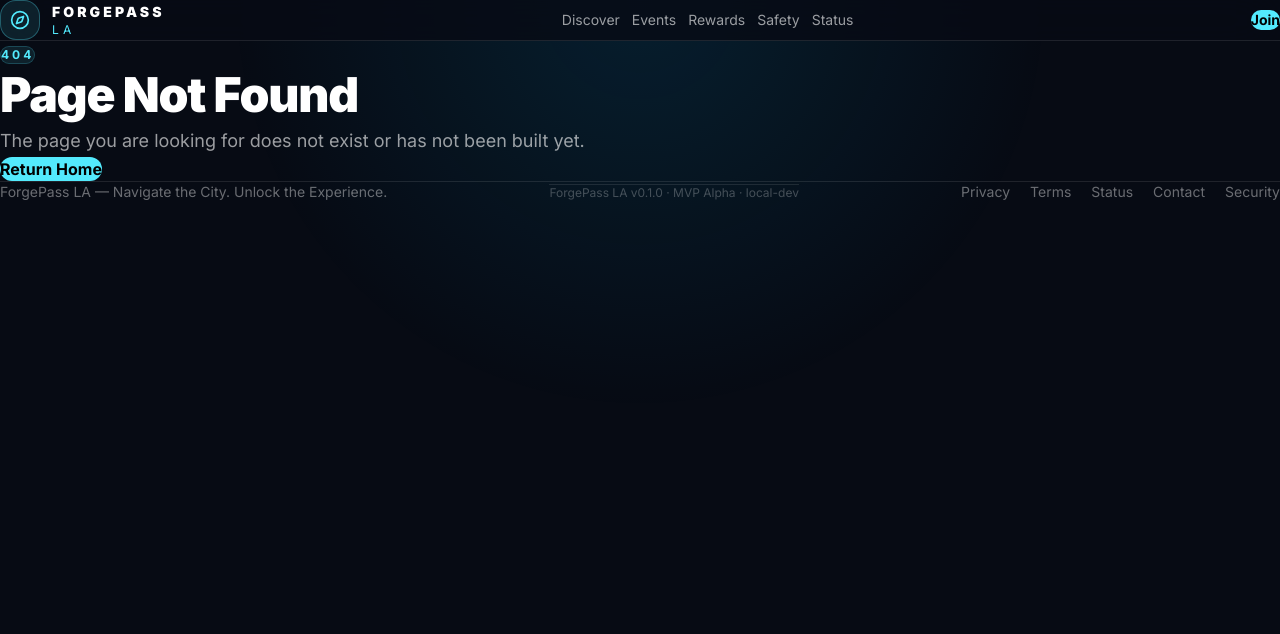
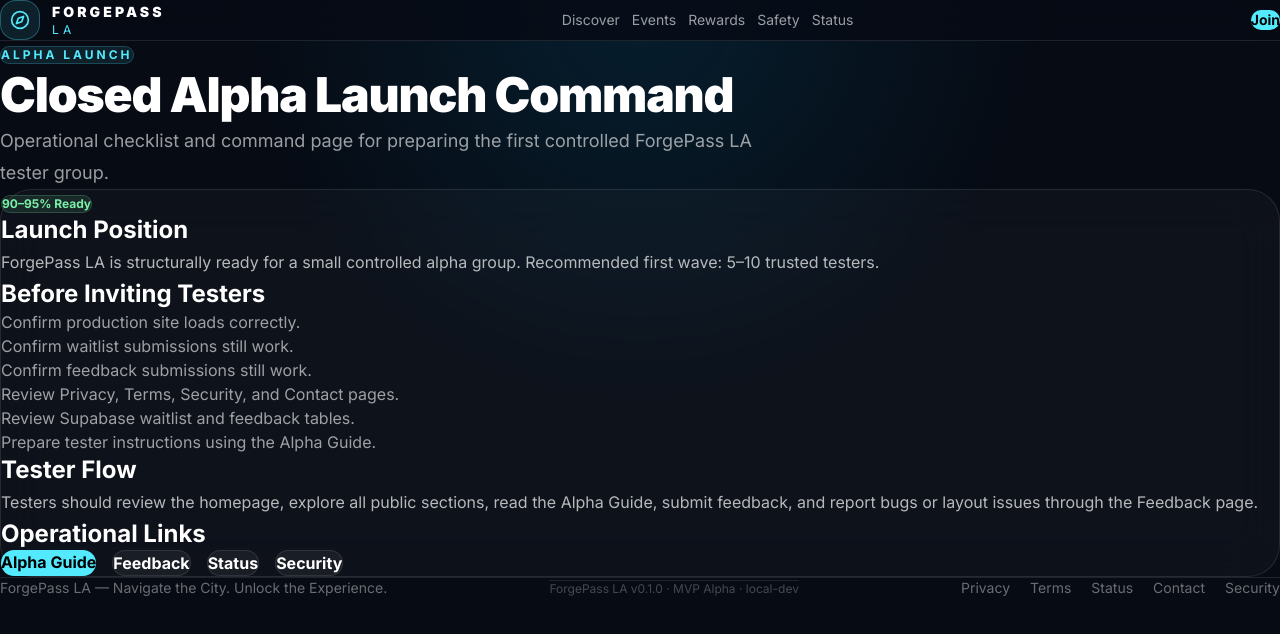
Before and after one commit to Oatskillua/forgepass-la, a React (Vite) app: page /alpha-launch in a window 1280 px wide. Shown: the top 634 px of the page. Built offline with nearby package versions, Linux system fonts and the light colour scheme.

Commit message:
Add alpha launch command route

```diff
--- a/src/config/routeMeta.js
+++ b/src/config/routeMeta.js
@@ -47,4 +47,8 @@ export const routeMeta = {
   title: 'Alpha Tester Guide',
   description: 'ForgePass LA alpha testing guidance and expectations.',
   },
+  '/alpha-launch': {
+  title: 'Alpha Launch',
+  description: 'ForgePass LA closed alpha launch command page.',
+  },
 }
--- /dev/null
+++ b/src/pages/AlphaLaunch.jsx
@@ -0,0 +1,97 @@
+import { Link } from 'react-router-dom'
+
+import PageShell from '../components/PageShell'
+import PageModule from '../components/PageModule'
+import Badge from '../components/Badge'
+
+export default function AlphaLaunch() {
+  return (
+    <PageShell
+      eyebrow="Alpha Launch"
+      title="Closed Alpha Launch Command"
+      subtitle="Operational checklist and command page for preparing the first controlled ForgePass LA tester group."
+    >
+      <PageModule>
+        <div className="space-y-10 text-white/70">
+          <section>
+            <Badge tone="green" className="mb-5">
+              90–95% Ready
+            </Badge>
+
+            <h2 className="text-2xl font-bold text-white">
+              Launch Position
+            </h2>
+
+            <p className="mt-4 leading-8">
+              ForgePass LA is structurally ready for a small controlled alpha
+              group. Recommended first wave: 5–10 trusted testers.
+            </p>
+          </section>
+
+          <section>
+            <h2 className="text-2xl font-bold text-white">
+              Before Inviting Testers
+            </h2>
+
+            <ul className="mt-6 space-y-3 text-white/60">
+              <li>Confirm production site loads correctly.</li>
+              <li>Confirm waitlist submissions still work.</li>
+              <li>Confirm feedback submissions still work.</li>
+              <li>Review Privacy, Terms, Security, and Contact pages.</li>
+              <li>Review Supabase waitlist and feedback tables.</li>
+              <li>Prepare tester instructions using the Alpha Guide.</li>
+            </ul>
+          </section>
+
+          <section>
+            <h2 className="text-2xl font-bold text-white">
+              Tester Flow
+            </h2>
+
+            <p className="mt-4 leading-8">
+              Testers should review the homepage, explore all public sections,
+              read the Alpha Guide, submit feedback, and report bugs or layout
+              issues through the Feedback page.
+            </p>
+          </section>
+
+          <section>
+            <h2 className="text-2xl font-bold text-white">
+              Operational Links
+            </h2>
+
+            <div className="mt-6 flex flex-wrap gap-4">
+              <Link
+                to="/alpha-guide"
+                className="rounded-2xl bg-cyan-300 px-6 py-4 font-bold text-black transition hover:scale-105"
+              >
+                Alpha Guide
+              </Link>
+
+              <Link
+                to="/feedback"
+                className="rounded-2xl border border-white/10 bg-white/5 px-6 py-4 font-bold text-white transition hover:border-cyan-300/30 hover:text-cyan-300"
+              >
+                Feedback
+              </Link>
+
+              <Link
+                to="/status"
+                className="rounded-2xl border border-white/10 bg-white/5 px-6 py-4 font-bold text-white transition hover:border-cyan-300/30 hover:text-cyan-300"
+              >
+                Status
+              </Link>
+
+              <Link
+                to="/security"
+                className="rounded-2xl border border-white/10 bg-white/5 px-6 py-4 font-bold text-white transition hover:border-cyan-300/30 hover:text-cyan-300"
+              >
+                Security
+              </Link>
+            </div>
+          </section>
+        </div>
+      </PageModule>
+    </PageShell>
+  )
+}
--- a/src/router.jsx
+++ b/src/router.jsx
@@ -15,6 +15,7 @@ import Terms from './pages/Terms'
 import Security from './pages/Security'
 import Feedback from './pages/Feedback'
 import AlphaGuide from './pages/AlphaGuide'
+import AlphaLaunch from './pages/AlphaLaunch'
 
 export const router = createBrowserRouter([
   {
@@ -82,6 +83,11 @@ export const router = createBrowserRouter([
   errorElement: <ErrorFallback />,
   },
   {
+  path: '/alpha-launch',
+  element: <AlphaLaunch />,
+  errorElement: <ErrorFallback />,
+  },
+  {
     path: '*',
     element: <NotFound />,
     errorElement: <ErrorFallback />,
```
